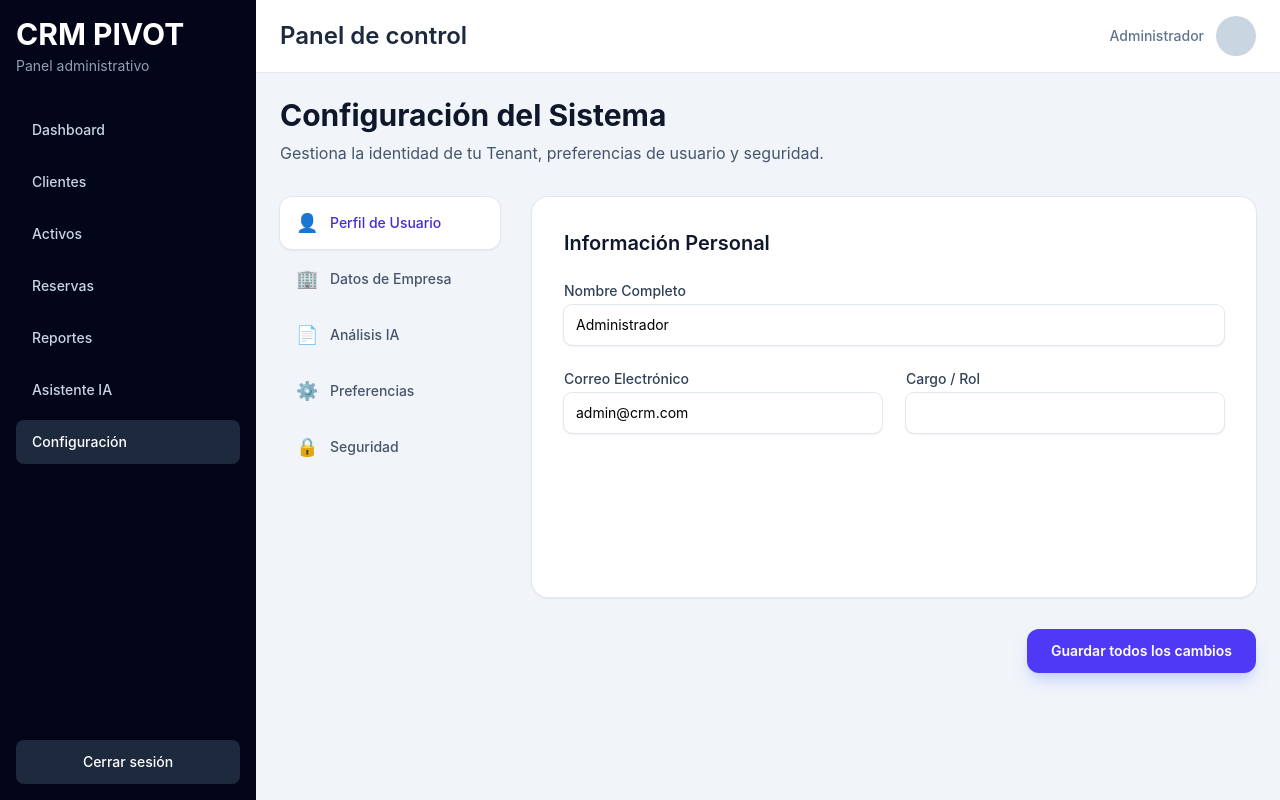
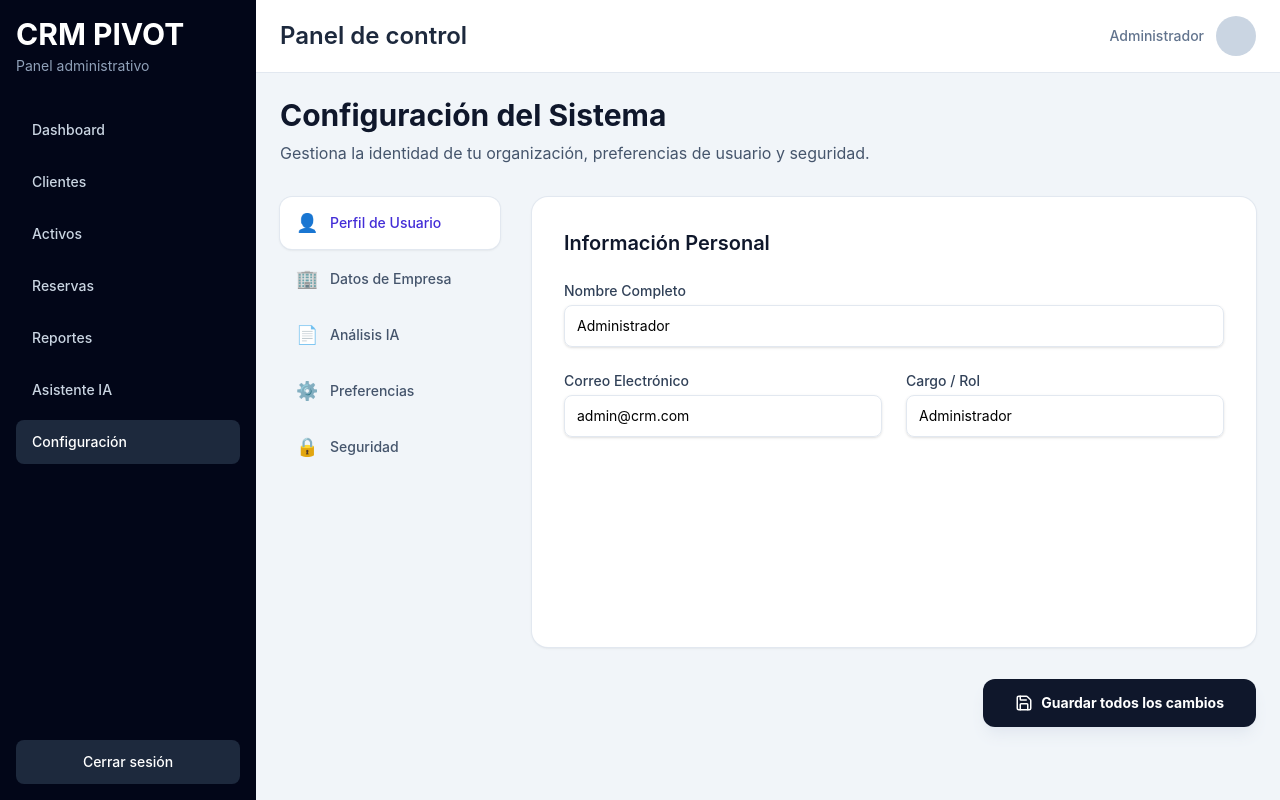
Before and after one commit to Nanotec442/CRM-frontend, a React (Vite) app: page /panel/configuracion in a window 1280 px wide. Built offline with nearby package versions, Linux system fonts and the light colour scheme; no server answers; sample sign-in values are in the browser's storage.

Commit message:
Ajustes antes del merge con el backend

```diff
--- a/package.json
+++ b/package.json
@@ -15,6 +15,7 @@
     "@dnd-kit/utilities": "^3.2.2",
     "@tailwindcss/vite": "^4.2.2",
     "axios": "^1.13.6",
+    "jwt-decode": "^4.0.0",
     "lucide-react": "^1.8.0",
     "moment": "^2.30.1",
     "react": "^19.2.4",
--- a/src/components/activos/NuevoActivoVista.jsx
+++ b/src/components/activos/NuevoActivoVista.jsx
@@ -1,7 +1,7 @@
 import React, { useState, useRef } from 'react';
 import { Package, Tag, Activity, FileText, Save, Loader2, CheckCircle, AlertCircle, ArrowLeft, UploadCloud, HelpCircle, Barcode } from 'lucide-react';
 
-const API_URL = import.meta.env.VITE_API_URL || "http://localhost:8000";
+import api from "../../services/api";
 
 function NuevoActivoVista({ onGuardar, onVolver }) {
   // --- ESTADOS DEL FORMULARIO ---
--- a/src/components/clientes/NuevoClienteVista.jsx
+++ b/src/components/clientes/NuevoClienteVista.jsx
@@ -1,7 +1,7 @@
 import React, { useState, useRef } from 'react';
 import { User, Mail, Phone, Fingerprint, Save, Loader2, CheckCircle, AlertCircle, ArrowLeft, FileText, HelpCircle } from 'lucide-react';
 
-const API_URL = import.meta.env.VITE_API_URL || "http://localhost:8000";
+import api from "../../services/api";
 
 function NuevoClienteVista({ onGuardar, onVolver }) {
   // --- ESTADOS DEL FORMULARIO ---
--- a/src/components/configuracion/DocumentosConfig.jsx
+++ b/src/components/configuracion/DocumentosConfig.jsx
@@ -1,7 +1,7 @@
 import React, { useState, useRef } from 'react';
 import { FileText, Loader2, AlertCircle, CheckCircle } from 'lucide-react';
 
-const API_URL = import.meta.env.VITE_API_URL || "http://localhost:8000";
+import api from "../../services/api";
 
 const DocumentosConfig = ({ onAIComplete }) => {
   // --- ESTADOS DEL COMPONENTE ---
@@ -113,7 +113,7 @@ const DocumentosConfig = ({ onAIComplete }) => {
 
       {/* Zona Drag & Drop */}
       <div
-        className={`relative group border-2 border-dashed rounded-xl p-12 text-center transition-all duration-200 flex flex-col items-center justify-center min-h-[200px]
+        className={`relative group border-2 border-dashed rounded-xl p-12 text-center transition-all duration-200 flex flex-col items-center justify-center min-h-50
           ${dragActive ? 'border-indigo-500 bg-indigo-50/50' : 'border-slate-200 bg-slate-50 hover:bg-white hover:border-slate-300'}
           ${isProcessing ? 'opacity-70 pointer-events-none' : ''}`}
         onDragEnter={handleDrag}
--- a/src/components/configuracion/PerfilConfig.jsx
+++ b/src/components/configuracion/PerfilConfig.jsx
@@ -1,12 +1,20 @@
-export default function PerfilConfig({ form, handleChange }) {
+import React from "react";
+
+export default function PerfilConfig({ form, handleChange, loading = false }) {
   return (
     <div className="animate-in fade-in slide-in-from-bottom-2 duration-300">
-      <h2 className="text-xl font-semibold text-slate-900 mb-6">Información Personal</h2>
+      <h2 className="text-xl font-semibold text-slate-900 mb-6">
+        Información Personal
+      </h2>
 
       <div className="grid grid-cols-1 sm:grid-cols-2 gap-6">
+
         {/* Nombre */}
         <div className="sm:col-span-2">
-          <label htmlFor="nombre" className="block text-sm font-medium text-slate-700">
+          <label
+            htmlFor="nombre"
+            className="block text-sm font-medium text-slate-700"
+          >
             Nombre Completo
           </label>
           <input
@@ -15,14 +23,21 @@ export default function PerfilConfig({ form, handleChange }) {
             id="nombre"
             value={form?.nombre || ""}
             onChange={handleChange}
-            className="mt-1 block w-full rounded-lg border-slate-300 py-2.5 px-3 text-sm shadow-sm focus:border-indigo-500 focus:ring-indigo-500 ring-1 ring-slate-200 outline-none"
+            disabled={loading}
+            className="mt-1 block w-full rounded-lg py-2.5 px-3 text-sm shadow-sm
+              border border-slate-200
+              focus:border-indigo-500 focus:ring-indigo-500
+              outline-none disabled:bg-slate-100 disabled:cursor-not-allowed"
             placeholder="Ej. Juan Pérez"
           />
         </div>
 
         {/* Correo */}
         <div>
-          <label htmlFor="email" className="block text-sm font-medium text-slate-700">
+          <label
+            htmlFor="email"
+            className="block text-sm font-medium text-slate-700"
+          >
             Correo Electrónico
           </label>
           <input
@@ -31,13 +46,20 @@ export default function PerfilConfig({ form, handleChange }) {
             id="email"
             value={form?.email || ""}
             onChange={handleChange}
-            className="mt-1 block w-full rounded-lg border-slate-300 py-2.5 px-3 text-sm shadow-sm focus:border-indigo-500 focus:ring-indigo-500 ring-1 ring-slate-200 outline-none"
+            disabled={loading}
+            className="mt-1 block w-full rounded-lg py-2.5 px-3 text-sm shadow-sm
+              border border-slate-200
+              focus:border-indigo-500 focus:ring-indigo-500
+              outline-none disabled:bg-slate-100 disabled:cursor-not-allowed"
           />
         </div>
 
         {/* Cargo */}
         <div>
-          <label htmlFor="cargo" className="block text-sm font-medium text-slate-700">
+          <label
+            htmlFor="cargo"
+            className="block text-sm font-medium text-slate-700"
+          >
             Cargo / Rol
           </label>
           <input
@@ -46,7 +68,11 @@ export default function PerfilConfig({ form, handleChange }) {
             id="cargo"
             value={form?.cargo || ""}
             onChange={handleChange}
-            className="mt-1 block w-full rounded-lg border-slate-300 py-2.5 px-3 text-sm shadow-sm focus:border-indigo-500 focus:ring-indigo-500 ring-1 ring-slate-200 outline-none"
+            disabled={loading}
+            className="mt-1 block w-full rounded-lg py-2.5 px-3 text-sm shadow-sm
+              border border-slate-200
+              focus:border-indigo-500 focus:ring-indigo-500
+              outline-none disabled:bg-slate-100 disabled:cursor-not-allowed"
           />
         </div>
       </div>
--- a/src/main.jsx
+++ b/src/main.jsx
@@ -3,7 +3,6 @@ import { createRoot } from 'react-dom/client'
 import "react-big-calendar/lib/css/react-big-calendar.css";
 import './index.css'
 import App from './App.jsx'
-import './index.css'
 
 createRoot(document.getElementById('root')).render(
   <StrictMode>
--- a/src/pages/private/Activos.jsx
+++ b/src/pages/private/Activos.jsx
@@ -2,7 +2,6 @@ import { useState } from "react";
 import { useActivo } from "../../hooks/useActivo";
 import ActivoForm from "../../components/activos/ActivoForm";
 import ActivoList from "../../components/activos/ActivoList";
-// Importamos la nueva vista
 import NuevoActivoVista from "../../components/activos/NuevoActivoVista";
 
 const Activos = () => {
--- a/src/pages/private/Clientes.jsx
+++ b/src/pages/private/Clientes.jsx
@@ -2,7 +2,6 @@ import { useState, useEffect, useCallback } from "react";
 import ClienteForm from "../../components/clientes/ClienteForm";
 import ClienteList from "./../../components/clientes/ClienteList";
 import PipelineClientes from "../../components/clientes/PipelineClientes";
-// 1. Importamos la nueva vista que creamos
 import NuevoClienteVista from "../../components/clientes/NuevoClienteVista";
 import { clientesService } from "../../services/clientesService";
 
--- a/src/pages/private/Configuracion.jsx
+++ b/src/pages/private/Configuracion.jsx
@@ -1,5 +1,7 @@
-import { useState } from "react";
+import { useState, useEffect } from "react";
 import { useConfig } from "../../hooks/useConfig";
+import { jwtDecode } from "jwt-decode";
+import { Loader2, Sparkles, Save } from "lucide-react"; // Añadimos íconos para un look más profesional
 
 import ConfigSidebar from "../../components/configuracion/ConfigSidebar";
 import PerfilConfig from "../../components/configuracion/PerfilConfig";
@@ -10,14 +12,44 @@ import DocumentosConfig from "../../components/configuracion/DocumentosConfig";
 
 /**
  * Panel Central de Configuración.
- * Gestiona el perfil del usuario, datos de empresa y preferencias del tenant.
+ * Actúa como el orquestador principal (Smart Component) para las preferencias del usuario y el Tenant.
  */
 const Configuracion = () => {
   const { config, guardar } = useConfig();
-  const [form, setForm] = useState(config);
+
+  // Estados principales
+  const [form, setForm] = useState(config || {});
   const [active, setActive] = useState("perfil");
   const [isProcessing, setIsProcessing] = useState(false);
 
+  // 1. HIDRATACIÓN SEGURA DESDE JWT
+  useEffect(() => {
+    try {
+      const token = localStorage.getItem("token");
+      if (!token) return;
+
+      // jwtDecode es la forma más robusta y segura de leer el payload sin romper React
+      const payload = jwtDecode(token);
+
+      setForm((prev) => ({
+        ...prev,
+        nombre: payload.nombre || payload.name || prev?.nombre || "",
+        email: payload.email || payload.sub || prev?.email || "",
+        cargo: payload.cargo || prev?.cargo || "Administrador",
+      }));
+    } catch (error) {
+      console.warn("No se pudo decodificar el token para la configuración:", error);
+    }
+  }, []);
+
+  // 2. SINCRONIZACIÓN CON EL BACKEND (Vía Custom Hook)
+  useEffect(() => {
+    if (config) {
+      setForm((prev) => ({ ...prev, ...config }));
+    }
+  }, [config]);
+
+  // 3. MANEJADOR UNIVERSAL DE INPUTS
   const handleChange = (e) => {
     setForm({
       ...form,
@@ -25,22 +57,23 @@ const Configuracion = () => {
     });
   };
 
-  /**
-   * Maneja la carga de datos procesados por la IA desde documentos legales/empresariales.
-   */
+  // 4. FLUJO DE INTELIGENCIA ARTIFICIAL
   const handleAIFill = (data) => {
     setIsProcessing(true);
-    // Simulación de latencia de procesamiento de lenguaje natural
+
+    // Simulamos el tiempo de transición visual para que el usuario perciba que la IA hizo su trabajo
     setTimeout(() => {
       setForm((prev) => ({
         ...prev,
-        ...data
+        ...data,
       }));
+
       setIsProcessing(false);
-      setActive("empresa");
-    }, 2000);
+      setActive("empresa"); // Redirige a la vista de empresa para que el usuario valide los datos
+    }, 1500);
   };
 
+  // 5. RENDERIZADO CONDICIONAL DE PESTAÑAS
   const renderContent = () => {
     if (isProcessing) return <ProcessingLoader />;
 
@@ -61,40 +94,47 @@ const Configuracion = () => {
   };
 
   return (
-    <div className="space-y-8 font-sans">
-      {/* Header consistente con Dashboard */}
+    <div className="space-y-8 font-sans pb-10">
+
+      {/* --- HEADER --- */}
       <section>
-        <h1 className="text-3xl font-bold text-slate-900">Configuración del Sistema</h1>
+        <h1 className="text-3xl font-bold text-slate-900">
+          Configuración del Sistema
+        </h1>
         <p className="mt-2 text-slate-600">
-          Gestiona la identidad de tu Tenant, preferencias de usuario y seguridad.
+          Gestiona la identidad de tu organización, preferencias de usuario y seguridad.
         </p>
       </section>
 
-      {/* Layout de dos columnas: Sidebar + Formulario */}
+      {/* --- LAYOUT PRINCIPAL (GRID) --- */}
       <div className="grid grid-cols-1 lg:grid-cols-12 gap-8 items-start">
 
-        {/* Navegación Lateral */}
+        {/* COLUMNA IZQ: Navegación Lateral */}
         <aside className="lg:col-span-3">
-          <div className="">
           <ConfigSidebar active={active} setActive={setActive} />
-          </div>
         </aside>
 
-        {/* Contenido Dinámico */}
+        {/* COLUMNA DER: Contenido Activo */}
         <main className="lg:col-span-9 space-y-6">
-          <div className="rounded-2xl bg-white p-8 shadow-sm ring-1 ring-slate-200 min-h-100">
+
+          {/* Contenedor Blanco Principal */}
+          <div className="rounded-2xl bg-white p-8 shadow-sm ring-1 ring-slate-200 min-h-[450px] transition-all duration-300">
             {renderContent()}
           </div>
 
-          {/* Footer de acción permanente */}
-          <div className="flex justify-end pt-2">
+          {/* Botón de Guardar (Se oculta en vistas que no lo necesitan, como la subida de documentos) */}
+          {active !== "documentos" && !isProcessing && (
+            <div className="flex justify-end pt-2 animate-in fade-in duration-300">
               <button
                 onClick={() => guardar(form)}
-              className="inline-flex items-center justify-center rounded-xl bg-indigo-600 px-6 py-3 text-sm font-semibold text-white shadow-lg shadow-indigo-200 hover:bg-indigo-700 transition-all active:scale-95"
+                className="inline-flex items-center justify-center gap-2 rounded-xl bg-slate-900 px-8 py-3.5 text-sm font-bold text-white shadow-lg shadow-slate-200 hover:bg-slate-800 transition-all active:scale-[0.98] group"
               >
+                <Save size={18} className="group-hover:scale-110 transition-transform" />
                 Guardar todos los cambios
               </button>
             </div>
+          )}
+
         </main>
       </div>
     </div>
@@ -102,16 +142,22 @@ const Configuracion = () => {
 };
 
 /**
- * Estado de carga con feedback visual para procesos de IA.
+ * Componente de Carga de IA (Diseño Premium)
  */
 const ProcessingLoader = () => (
-  <div className="flex flex-col items-center justify-center py-20 bg-slate-50/50 rounded-xl border border-dashed border-slate-200">
-    <div className="text-4xl animate-bounce mb-6">🤖</div>
-    <div className="flex items-center gap-2 mb-2">
-        <div className="w-2 h-2 bg-indigo-600 rounded-full animate-pulse"></div>
-        <h3 className="text-lg font-bold text-indigo-600">IA Analizando documento...</h3>
+  <div className="flex flex-col items-center justify-center h-full min-h-87.5 bg-indigo-50/50 rounded-xl border border-dashed border-indigo-100 animate-in fade-in duration-500">
+    <Loader2 className="w-12 h-12 text-indigo-600 animate-spin mb-5" strokeWidth={1.5} />
+
+    <div className="flex items-center gap-2 mb-3">
+      <Sparkles className="w-5 h-5 text-indigo-500 animate-pulse" />
+      <h3 className="text-xl font-bold text-indigo-900">
+        PIVOT procesando datos...
+      </h3>
     </div>
-    <p className="text-slate-500 text-sm">Extrayendo información relevante para tu CRM.</p>
+
+    <p className="text-indigo-700/70 text-sm font-medium text-center max-w-sm">
+      Extrayendo información relevante del documento para configurar tu entorno automáticamente.
+    </p>
   </div>
 );
 
--- a/src/pages/private/Dashboard.jsx
+++ b/src/pages/private/Dashboard.jsx
@@ -2,7 +2,6 @@ import { useState, useEffect } from "react";
 import { Link } from "react-router-dom";
 import { clientesService } from "../../services/clientesService";
 import { reservasService } from "../../services/reservasService";
-// IMPORTACIÓN CORRECTA: Sin llaves porque usas 'export default'
 import activosService from "../../services/activosService";
 
 function Dashboard() {
```
Also changed, not shown: src/App.jsx (+12 -1 lines), 1 other file (tests, documents, lock files or other folders). Lines whose indentation alone changed are shown as unchanged.
